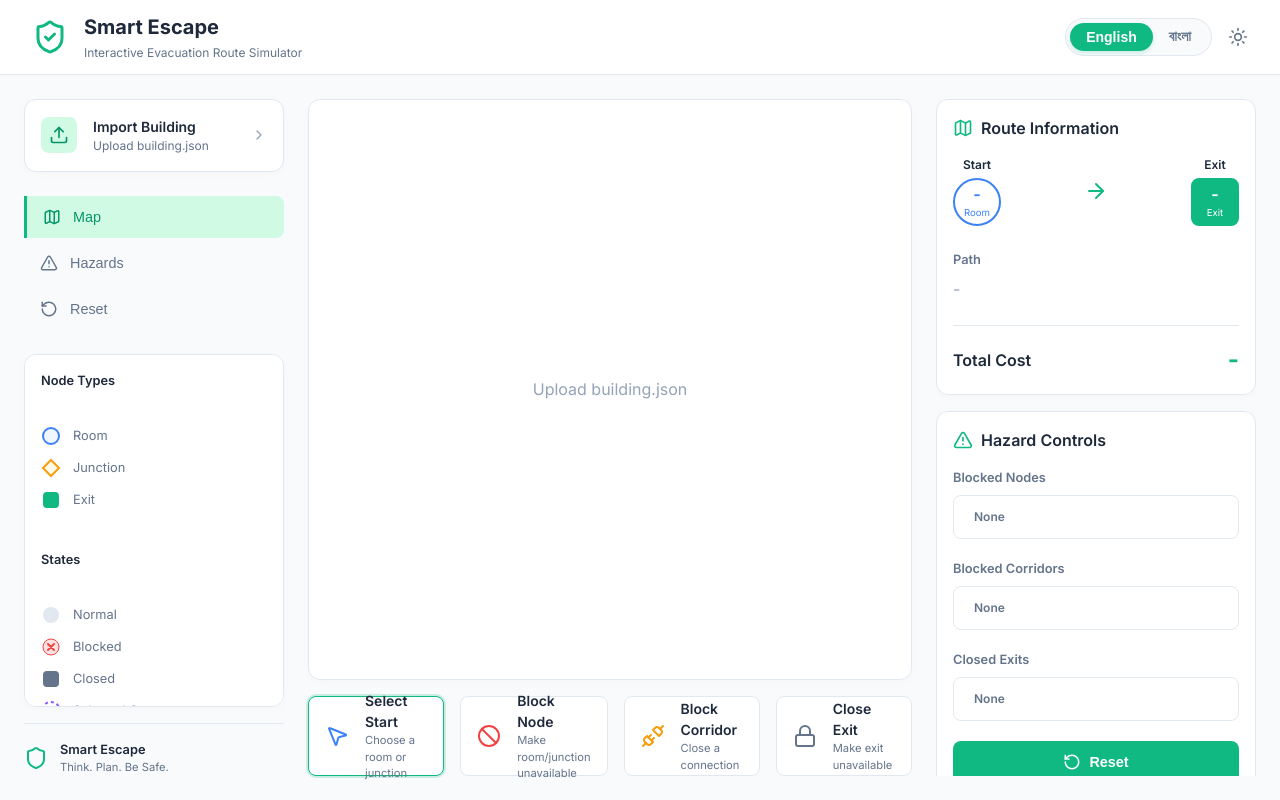
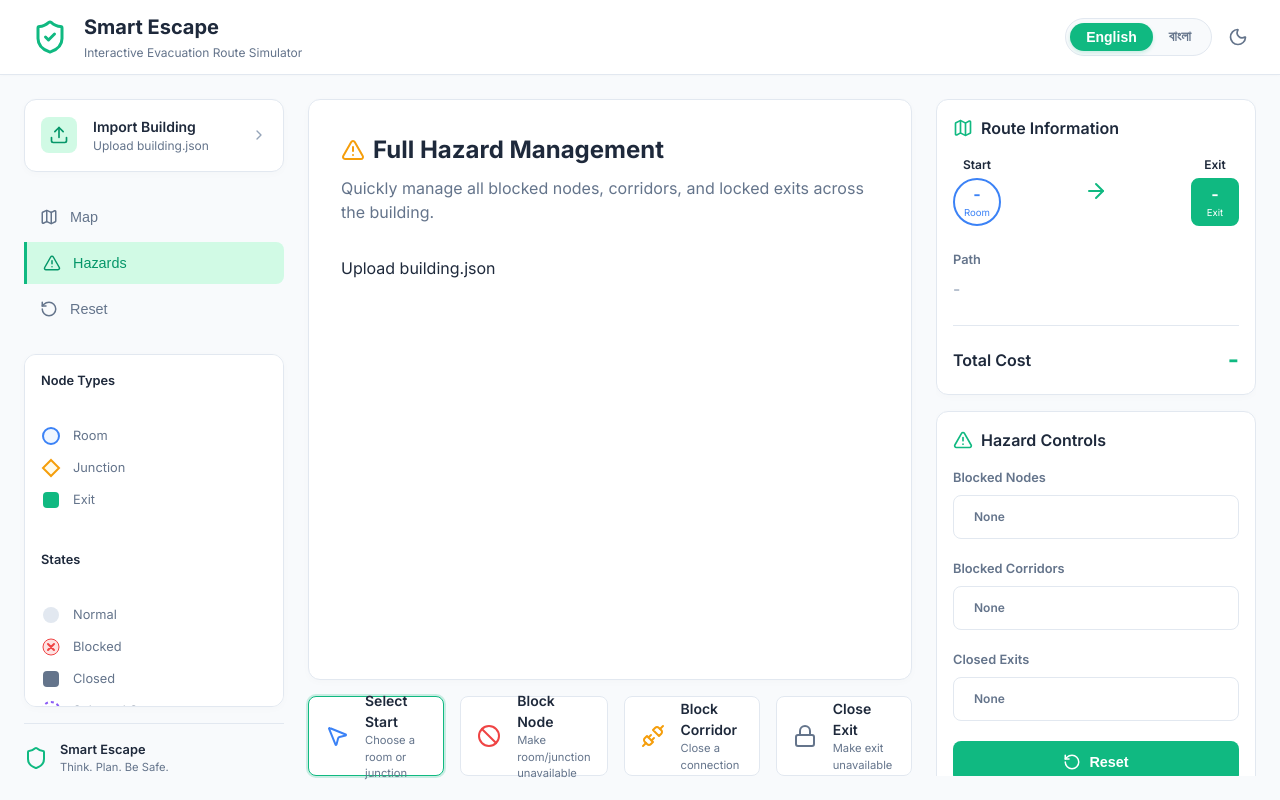
Before and after one commit to Joy185c/Devfest-261-16-010, a React (Vite) app: page / in a window 1280 px wide. Both pictures are taken after a click on the button "Hazards". Built offline with nearby package versions, Linux system fonts and the light colour scheme.

Commit message:
Finalizing dashboard layout and button functionalities

```diff
--- a/src/App.jsx
+++ b/src/App.jsx
@@ -5,13 +5,14 @@ import { calculateShortestPath } from './utils/dijkstra';
 import BuildingMap from './components/BuildingMap';
 import {
   Upload, Map as MapIcon, AlertTriangle, RotateCcw,
-  CheckCircle2, Sun, Shield, ShieldCheck, ArrowRight,
+  CheckCircle2, Sun, Moon, Shield, ShieldCheck, ArrowRight,
   MousePointer2, Ban, Unplug, Lock, ChevronRight, X, Code
 } from 'lucide-react';
 
 function App() {
   const [lang, setLang] = useState('en');
   const t = translations[lang];
+  const [theme, setTheme] = useState('light');
 
   const [buildingData, setBuildingData] = useState(null);
   const [initialHazards, setInitialHazards] = useState(null);
@@ -21,6 +22,7 @@ function App() {
   const [importError, setImportError] = useState(null);
 
   const [interactionMode, setInteractionMode] = useState('select');
+  const [currentView, setCurrentView] = useState('map'); // 'map' | 'hazards'
 
   // Modal State
   const [isModalOpen, setIsModalOpen] = useState(false);
@@ -29,6 +31,10 @@ function App() {
   const [pasteResult, setPasteResult] = useState({ valid: false, error: null, parsed: null });
 
   const fileInputRef = useRef(null);
+
+  useEffect(() => {
+    document.documentElement.setAttribute('data-theme', theme);
+  }, [theme]);
 
   useEffect(() => {
     if (buildingData && selectedStart) {
@@ -52,6 +58,7 @@ function App() {
     setRouteData({ path: null, cost: null, error: null });
     setImportError(null);
     setInteractionMode('select');
+    setCurrentView('map');
     setIsModalOpen(false);
 
     // Reset paste state
@@ -89,7 +96,6 @@ function App() {
       validateBuildingData(json);
       setPasteResult({ valid: true, error: null, parsed: json });
     } catch (err) {
-      // Trying to get approximate location for parse errors
       let errMsg = err.message;
       setPasteResult({ valid: false, error: errMsg, parsed: null });
     }
@@ -109,6 +115,7 @@ function App() {
   const handleReset = () => {
     if (initialHazards) {
       setHazards(JSON.parse(JSON.stringify(initialHazards)));
+      setSelectedStart(null);
     }
   };
 
@@ -188,8 +195,8 @@ function App() {
             <button className={`lang-btn ${lang === 'en' ? 'active' : ''}`} onClick={() => setLang('en')}>English</button>
             <button className={`lang-btn ${lang === 'bn' ? 'active' : ''}`} onClick={() => setLang('bn')}>বাংলা</button>
           </div>
-          <button className="theme-toggle">
-            <Sun size={20} />
+          <button className="theme-toggle" onClick={() => setTheme(theme === 'light' ? 'dark' : 'light')}>
+            {theme === 'light' ? <Moon size={20} /> : <Sun size={20} />}
           </button>
         </div>
       </header>
@@ -207,9 +214,15 @@ function App() {
           </div>
 
           <div className="nav-menu">
-            <button className="nav-item active"><MapIcon size={18} /> {t.map}</button>
-            <button className="nav-item"><AlertTriangle size={18} /> {t.hazards}</button>
-            <button className="nav-item" onClick={handleReset}><RotateCcw size={18} /> {t.reset}</button>
+            <button className={`nav-item ${currentView === 'map' ? 'active' : ''}`} onClick={() => setCurrentView('map')}>
+              <MapIcon size={18} /> {t.map}
+            </button>
+            <button className={`nav-item ${currentView === 'hazards' ? 'active' : ''}`} onClick={() => setCurrentView('hazards')}>
+              <AlertTriangle size={18} /> {t.hazards}
+            </button>
+            <button className="nav-item" onClick={handleReset}>
+              <RotateCcw size={18} /> {t.reset}
+            </button>
           </div>
 
           <div className="legend-section card">
@@ -274,7 +287,7 @@ function App() {
 
         {/* Center Area */}
         <section className="center-area">
-          {buildingData && (
+          {buildingData && currentView === 'map' && (
             <div className="status-bar-top success">
               <div style={{display: 'flex', alignItems: 'center', gap: '0.5rem'}}>
                 <CheckCircle2 size={18} /> {t.buildingLoaded}
@@ -287,8 +300,9 @@ function App() {
             </div>
           )}
 
-          <div className="map-wrapper">
-            {buildingData ? (
+          <div className="map-wrapper" style={{ padding: currentView === 'hazards' ? '2rem' : '0', overflowY: currentView === 'hazards' ? 'auto' : 'hidden' }}>
+            {currentView === 'map' ? (
+              buildingData ? (
                 <BuildingMap
                   buildingData={buildingData}
                   hazards={hazards}
@@ -301,32 +315,98 @@ function App() {
                 <div style={{display: 'flex', alignItems: 'center', justifyContent: 'center', height: '100%', color: 'var(--text-light)'}}>
                   {t.uploadJson}
                 </div>
+              )
+            ) : (
+              <div className="hazards-dashboard-view">
+                <h2 style={{fontSize: '1.5rem', marginBottom: '0.5rem', display: 'flex', alignItems: 'center', gap: '0.5rem'}}>
+                  <AlertTriangle color="var(--warning)" /> Full Hazard Management
+                </h2>
+                <p style={{color: 'var(--text-muted)', marginBottom: '2rem'}}>Quickly manage all blocked nodes, corridors, and locked exits across the building.</p>
+
+                {buildingData ? (
+                  <div style={{display: 'grid', gridTemplateColumns: '1fr 1fr 1fr', gap: '2rem'}}>
+                    {/* Nodes Column */}
+                    <div>
+                      <h3 style={{marginBottom: '1rem', color: 'var(--text-main)', borderBottom: '2px solid var(--border)', paddingBottom: '0.5rem'}}>Rooms & Junctions</h3>
+                      <div className="hazard-list-box">
+                        {buildingData.nodes.filter(n => n.type !== 'exit').map(n => {
+                          const isBlocked = hazards.blockedNodes.includes(n.id);
+                          return (
+                            <div key={n.id} className="hazard-item-row" style={{background: isBlocked ? 'var(--danger-light)' : 'var(--bg-main)'}}>
+                              <span style={{color: isBlocked ? 'var(--danger)' : 'var(--text-main)', fontWeight: '600'}}>{n.id}</span>
+                              <button className="btn-small" onClick={() => toggleNodeBlock(n.id)}>
+                                {isBlocked ? 'Unblock' : 'Block'}
+                              </button>
+                            </div>
+                          )
+                        })}
+                      </div>
+                    </div>
+                    {/* Corridors Column */}
+                    <div>
+                      <h3 style={{marginBottom: '1rem', color: 'var(--text-main)', borderBottom: '2px solid var(--border)', paddingBottom: '0.5rem'}}>Corridors</h3>
+                      <div className="hazard-list-box">
+                        {buildingData.edges.map(e => {
+                          const isBlocked = hazards.blockedEdges.includes(e.id);
+                          return (
+                            <div key={e.id} className="hazard-item-row" style={{background: isBlocked ? 'var(--warning-light)' : 'var(--bg-main)'}}>
+                              <span style={{color: isBlocked ? 'var(--warning-dark)' : 'var(--text-main)', fontWeight: '600'}}>{e.id}</span>
+                              <button className="btn-small" onClick={() => toggleEdgeBlock(e.id)}>
+                                {isBlocked ? 'Unblock' : 'Block'}
+                              </button>
+                            </div>
+                          )
+                        })}
+                      </div>
+                    </div>
+                    {/* Exits Column */}
+                    <div>
+                      <h3 style={{marginBottom: '1rem', color: 'var(--text-main)', borderBottom: '2px solid var(--border)', paddingBottom: '0.5rem'}}>Exits</h3>
+                      <div className="hazard-list-box">
+                        {buildingData.nodes.filter(n => n.type === 'exit').map(n => {
+                          const isClosed = hazards.closedExits.includes(n.id);
+                          return (
+                            <div key={n.id} className="hazard-item-row" style={{background: isClosed ? '#e2e8f0' : 'var(--bg-main)'}}>
+                              <span style={{color: isClosed ? '#475569' : 'var(--text-main)', fontWeight: '600'}}>{n.id}</span>
+                              <button className="btn-small" onClick={() => toggleExitClose(n.id)}>
+                                {isClosed ? 'Reopen' : 'Close'}
+                              </button>
+                            </div>
+                          )
+                        })}
+                      </div>
+                    </div>
+                  </div>
+                ) : (
+                  <div>{t.uploadJson}</div>
+                )}
+              </div>
             )}
           </div>
 
           <div className="action-bar-bottom">
-            <div className={`action-card ${interactionMode === 'select' ? 'active' : ''}`} onClick={() => setInteractionMode('select')}>
+            <div className={`action-card ${interactionMode === 'select' ? 'active' : ''}`} onClick={() => { setInteractionMode('select'); setCurrentView('map'); }}>
               <div className="action-icon" style={{color: 'var(--blue)'}}><MousePointer2 size={24}/></div>
               <div className="action-text">
                 <h4>{t.selectStart}</h4>
                 <p>{t.selectStartDesc}</p>
               </div>
             </div>
-            <div className={`action-card ${interactionMode === 'blockNode' ? 'active' : ''}`} onClick={() => setInteractionMode('blockNode')}>
+            <div className={`action-card ${interactionMode === 'blockNode' ? 'active' : ''}`} onClick={() => { setInteractionMode('blockNode'); setCurrentView('map'); }}>
               <div className="action-icon" style={{color: 'var(--danger)'}}><Ban size={24}/></div>
               <div className="action-text">
                 <h4>{t.blockNode}</h4>
                 <p>{t.blockNodeDesc}</p>
               </div>
             </div>
-            <div className={`action-card ${interactionMode === 'blockEdge' ? 'active' : ''}`} onClick={() => setInteractionMode('blockEdge')}>
+            <div className={`action-card ${interactionMode === 'blockEdge' ? 'active' : ''}`} onClick={() => { setInteractionMode('blockEdge'); setCurrentView('map'); }}>
               <div className="action-icon" style={{color: 'var(--warning)'}}><Unplug size={24}/></div>
               <div className="action-text">
                 <h4>{t.blockCorridor}</h4>
                 <p>{t.blockCorridorDesc}</p>
               </div>
             </div>
-            <div className={`action-card ${interactionMode === 'closeExit' ? 'active' : ''}`} onClick={() => setInteractionMode('closeExit')}>
+            <div className={`action-card ${interactionMode === 'closeExit' ? 'active' : ''}`} onClick={() => { setInteractionMode('closeExit'); setCurrentView('map'); }}>
               <div className="action-icon" style={{color: 'var(--text-muted)'}}><Lock size={24}/></div>
               <div className="action-text">
                 <h4>{t.closeExit}</h4>
@@ -417,7 +497,7 @@ function App() {
                   </div>
                 ) : hazards.blockedEdges.map(id => (
                   <div key={id} className="hazard-item-row">
-                    <span className="hazard-badge blocked">{id}</span>
+                    <span className="hazard-badge blocked" style={{background: 'var(--warning-light)', color: 'var(--warning-dark)'}}>{id}</span>
                     <button className="btn-small" onClick={() => toggleEdgeBlock(id)}>{t.unblock}</button>
                   </div>
                 ))}
```
Also changed, not shown: 1 other file (tests, documents, lock files or other folders). Lines whose indentation alone changed are shown as unchanged.
